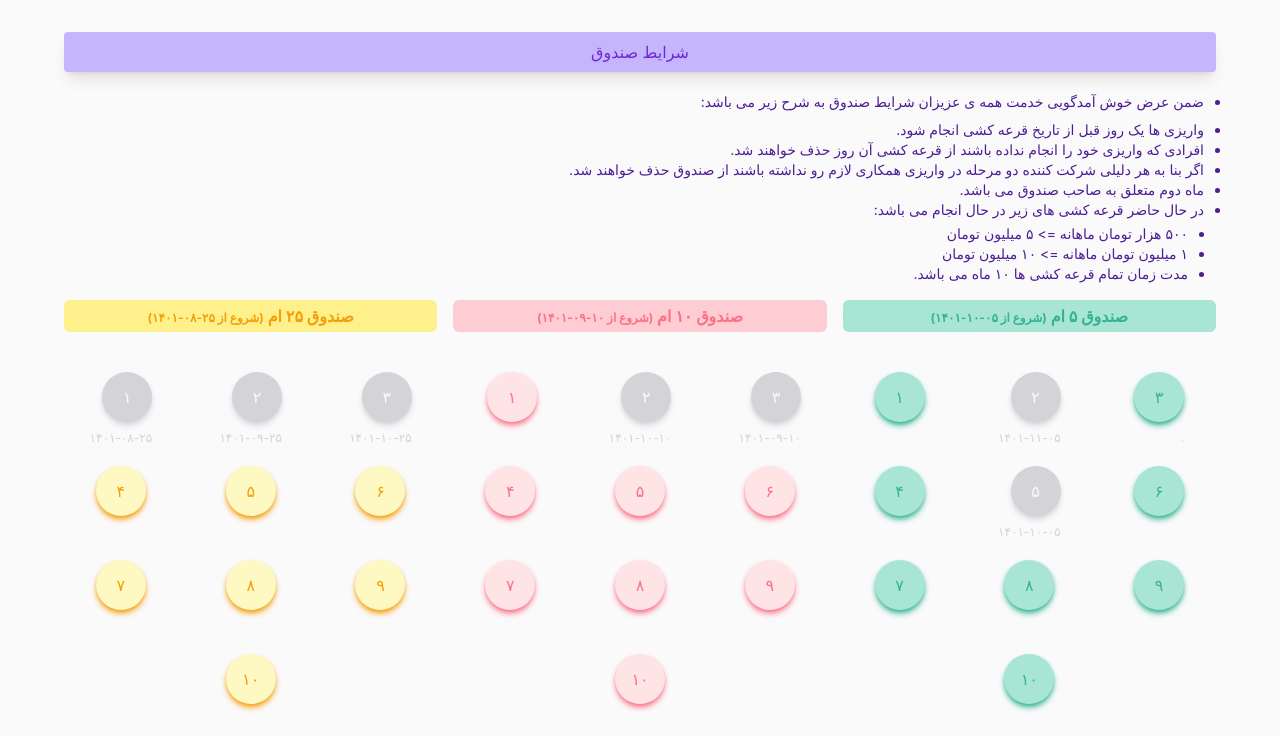
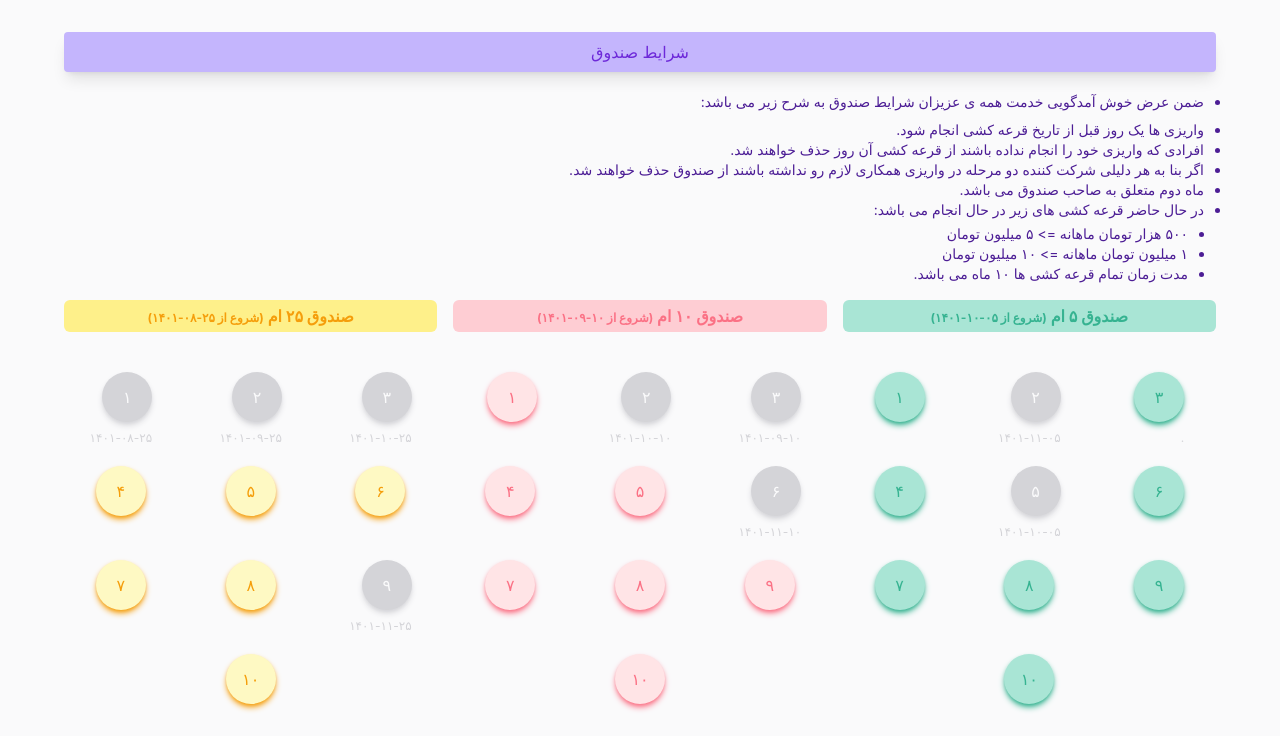
Before and after one commit to Raha7325/monthly-lottery, a React (Create React App) app: page / in a window 1280 px wide. Shown: the top 750 px of the page. Built offline with nearby package versions, Linux system fonts and the light colour scheme.

Commit message:
enhance: update 25th

```diff
--- a/src/components/Tenth-lottery.js
+++ b/src/components/Tenth-lottery.js
@@ -21,8 +21,8 @@ class TenthLottery extends Component {
            <h5 className='text-xs text-transparent pt-2'> .</h5>
           </div>
           <div>
-           <div className='w-[50px] h-[50px] rounded-[50px] shadow-md shadow-rose-400 text-rose-400 bg-rose-100  flex items-center justify-center col-span-1'>۶</div>
-           <h5 className='text-xs text-transparent pt-2'> .</h5>
+           <div className='w-[50px] h-[50px] rounded-[50px] shadow-md shadow-gray-200 text-gray-100 bg-gray-200 flex items-center justify-center col-span-1'>۶</div>
+           <h5 className='text-xs text-gray-200 pt-2'> ۱۴۰۱-۱۱-۱۰</h5>
           </div>
           <div>
            <div className='w-[50px] h-[50px] rounded-[50px] shadow-md shadow-rose-400 text-rose-400 bg-rose-100  flex items-center justify-center col-span-1'>۵</div>
--- a/src/components/Twenty-five-lottery.js
+++ b/src/components/Twenty-five-lottery.js
@@ -33,8 +33,8 @@ class TwentyFiveLottery extends Component {
            <h5 className='text-xs text-transparent pt-2'>.</h5>
           </div>
           <div>
-           <div className='w-[50px] h-[50px] rounded-[50px] shadow-md shadow-amber-500 text-amber-500 bg-amber-100 flex items-center justify-center col-span-1'>۹</div>
-           <h5 className='text-xs text-transparent pt-2'>.</h5>
+           <div className='w-[50px] h-[50px] rounded-[50px] shadow-md shadow-gray-200 text-gray-100 bg-gray-200 flex items-center justify-center col-span-1'>۹</div>
+           <h5 className='text-xs text-gray-200 pt-2'>۱۴۰۱-۱۱-۲۵</h5>
           </div>
           <div>
            <div className='w-[50px] h-[50px] rounded-[50px] shadow-md shadow-amber-500 text-amber-500 bg-amber-100 flex items-center justify-center col-span-1'>۸</div>
```
